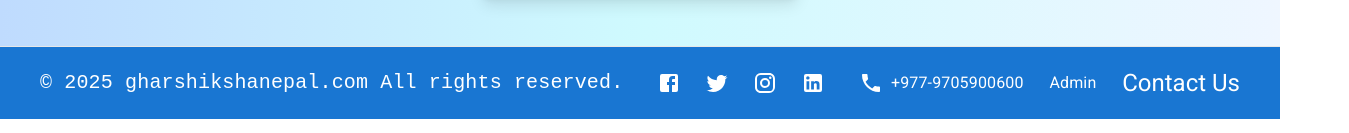
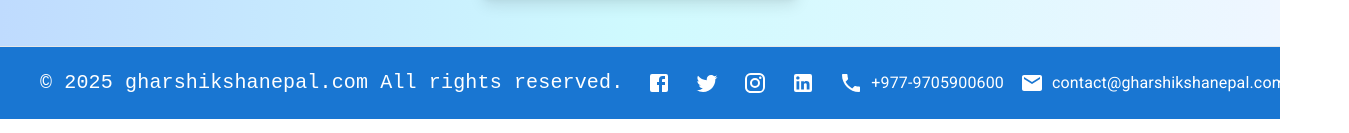
Before and after one commit to shahsuresh/home-tution-frontend-ui, a React (Vite) app: page /home in a window 1280 px wide. Shown: the part 2787-2920 px from the top of the page, 1349 px wide, since content can reach past the window. Built offline with nearby package versions, Linux system fonts and the light colour scheme; no server answers; a web font is replaced by a local one.

Commit message:
email id added in footer section

```diff
--- a/src/components/Footer.jsx
+++ b/src/components/Footer.jsx
@@ -4,6 +4,7 @@ import { Facebook, Twitter, Instagram, LinkedIn } from "@mui/icons-material";
 import { useNavigate } from "react-router-dom";
 import { Link } from "react-router-dom";
 import PhoneIcon from "@mui/icons-material/Phone";
+import EmailIcon from "@mui/icons-material/Email";
 const Footer = () => {
   const navigate = useNavigate();
   return (
@@ -29,7 +30,11 @@ const Footer = () => {
         sx={{ maxWidth: "1200px", margin: "auto" }}
       >
         {/* Copyright */}
-        <Typography variant='h6' color='white' sx={{ fontFamily: "monospace" }}>
+        <Typography
+          variant='h6'
+          color='white'
+          sx={{ fontFamily: "monospace", textWrap: "noWrap" }}
+        >
           &copy; {new Date().getFullYear()} gharshikshanepal.com All rights
           reserved.
         </Typography>
@@ -73,9 +78,15 @@ const Footer = () => {
           </IconButton>
         </Stack>
 
-        <Stack direction={"row"} gap={1}>
+        <Stack direction={"row"} gap={1} style={{ textWrap: "noWrap" }}>
           <PhoneIcon sx={{ color: "white" }} />
-          <Typography className='text-white'>+977-9705900600</Typography>
+          <Typography className='text-white '>+977-9705900600</Typography>
+        </Stack>
+        <Stack direction={"row"} gap={1} style={{ textWrap: "noWrap" }}>
+          <EmailIcon sx={{ color: "white" }} />
+          <Typography className='text-white'>
+            contact@gharshikshanepal.com
+          </Typography>
         </Stack>
 
         {/* Admin Link */}
@@ -93,21 +104,6 @@ const Footer = () => {
             Admin
           </Typography>
         </Link>
-        {/* Contact Link */}
-        <Link to='/contactus-form'>
-          <Typography
-            variant='h5'
-            sx={{
-              color: "white",
-              "&:hover": {
-                backgroundColor: "#116bc5",
-                textDecoration: "none",
-              },
-            }}
-          >
-            Contact Us
-          </Typography>
-        </Link>
       </Stack>
     </Box>
   );
```
